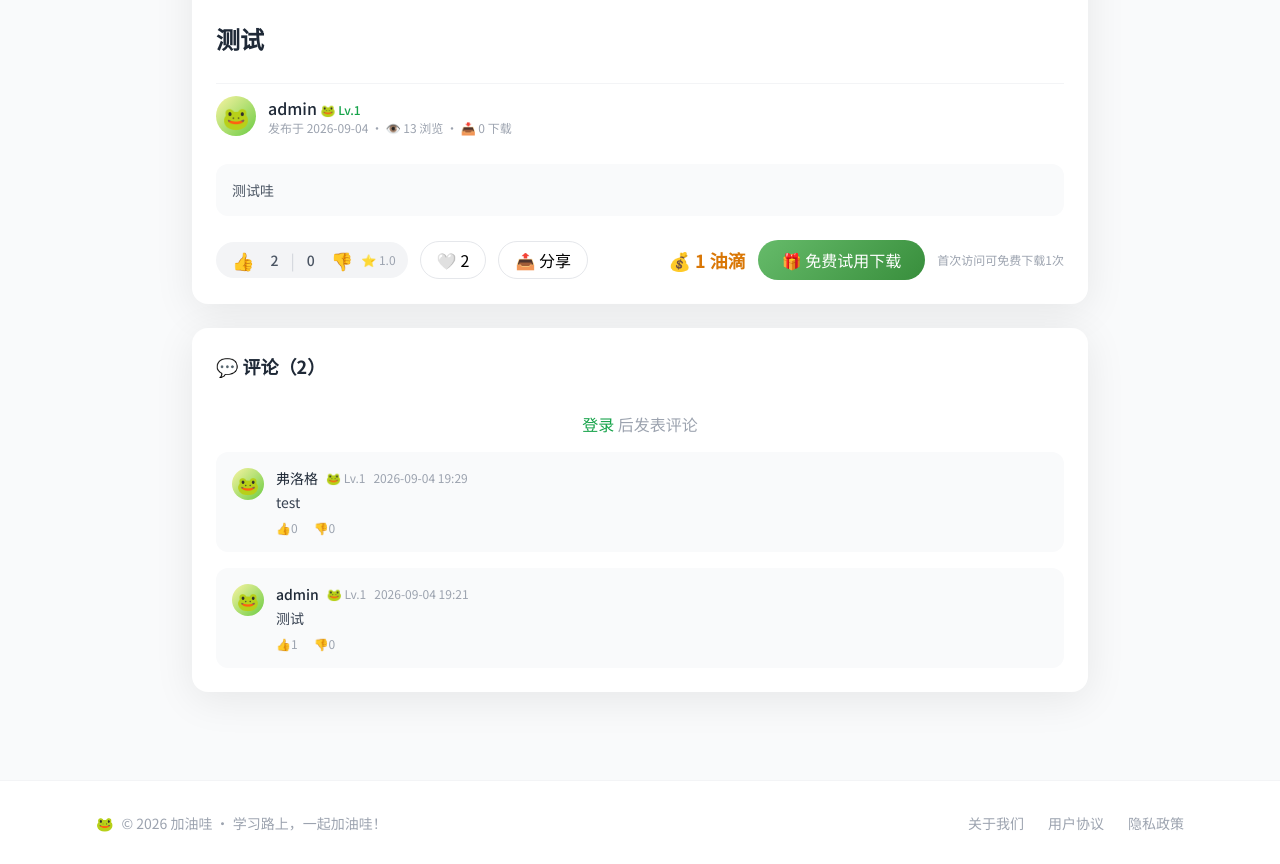
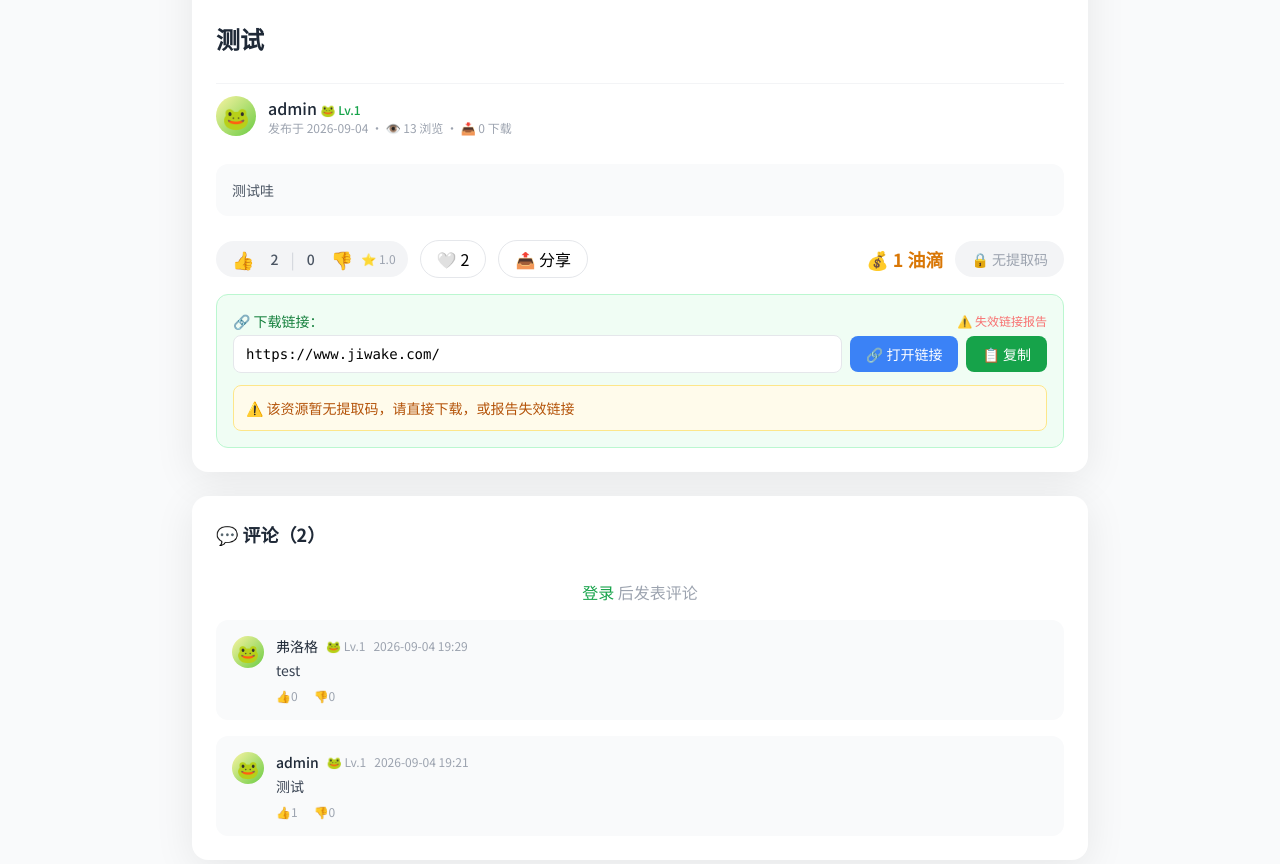
Before and after one commit to clytiee/jiayouwa, a Django app: page /resource/1/ in a window 1280 px wide. Shown: the part 646-1510 px from the top of the page. Before the commit the page ends 1478 px from the top, so only its background shows below. Run offline with Django 5.2, Linux system fonts and the light colour scheme; data comes from the database, SQL or seed files in the repository; tables that the repository leaves empty hold one stand-in row (values such as "Sample post"); some libraries are stand-ins or nearby versions.

Commit message:
修复各种状态下，下载按钮和提取码显示

```diff
--- a/resources/views.py
+++ b/resources/views.py
@@ -251,6 +251,15 @@ def resource_detail(request, resource_id):
     if user.is_authenticated:
         has_purchased = Download.objects.filter(user=user, resource=resource).exists()
 
+    # ===== 是否有提取码 =====
+    has_extract_code = bool(resource.extract_code and resource.extract_code.strip())
+
+    # ===== 下载权限判断 =====
+    is_uploader = user.is_authenticated and user.id == resource.uploader.id
+    has_purchased = False
+    if user.is_authenticated:
+        has_purchased = Download.objects.filter(user=user, resource=resource).exists()
+
     # 是否已付费（上传者自动视为已付费）
     can_see_extract = is_uploader or has_purchased or resource.price == 0
 
@@ -321,6 +330,7 @@ def resource_detail(request, resource_id):
         'comments': comments_page,
         'related_resources': related_resources,
         'comment_count': comments.count(),
+        'has_extract_code': has_extract_code,
     }
 
     return render(request, 'resources/resource_detail.html', context)
@@ -432,6 +442,38 @@ def free_download(request, resource_id):
         'message': '🎉 首次免费下载成功！注册登录后可下载更多资源'
     })
 
+@login_required
+@require_POST
+def report_invalid(request, resource_id):
+    """报告资源链接失效"""
+    resource = get_object_or_404(Resource, id=resource_id)
+
+    # 记录报告（可以创建 Report 模型，简单起见先发通知）
+    from notifications.models import Notification
+
+    Notification.objects.create(
+        recipient=resource.uploader,
+        sender=request.user,
+        title=f'⚠️ 资源链接失效报告',
+        content=f'用户 {request.user.first_name|default:request.user.username} 报告资源《{resource.title}》的下载链接可能已失效，请核查。',
+        message_type='system',
+        related_resource=resource
+    )
+
+    # 同时给管理员发通知（如果有管理员账号）
+    from users.models import User
+    admin = User.objects.filter(is_superuser=True).first()
+    if admin:
+        Notification.objects.create(
+            recipient=admin,
+            sender=request.user,
+            title=f'⚠️ 资源链接失效报告',
+            content=f'用户 {request.user.first_name|default:request.user.username} 报告资源《{resource.title}》链接失效，请核查。',
+            message_type='system',
+            related_resource=resource
+        )
+
+    return JsonResponse({'success': True})
 
 # ========== 收藏切换 ==========
 
--- a/templates/resources/resource_detail.html
+++ b/templates/resources/resource_detail.html
@@ -231,6 +231,7 @@
 				class="flex items-center space-x-1 px-4 py-1.5 rounded-full border border-gray-200 hover:border-gray-300 transition">
 				📤 分享
 				</button>
+
                 <!-- 油滴价格 & 下载 -->
 				<div class="ml-auto flex items-center space-x-3">
 					{% if resource.price == 0 %}
@@ -239,34 +240,38 @@
 					<span class="text-amber-600 font-bold text-lg">💰 {{ resource.price }} 油滴</span>
 					{% endif %}
 
-                    <!-- 下载按钮 -->
-                    {% if is_uploader %}
+					<!-- 下载按钮（根据不同身份显示） -->
+					{% if not has_extract_code %}
+					<!-- 没有提取码：显示"无提取码"状态，不能购买 -->
+					<span class="text-sm text-gray-400 bg-gray-100 px-4 py-2 rounded-full">
+						🔒 无提取码
+					</span>
+					{% elif is_uploader %}
 					<!-- 上传者本人 -->
-                    <button @click="download()"
-                            class="btn-primary px-6 py-2">
+					<button @click="handleDownload()" class="btn-primary px-6 py-2">
 						📥 下载（本人资源）
 					</button>
 					{% elif has_purchased %}
 					<!-- 已购买 -->
-                    <button @click="download()"
-                            class="btn-primary px-6 py-2">
+					<button @click="handleDownload()" class="btn-primary px-6 py-2">
 						📥 重新下载
 					</button>
+					{% elif resource.price == 0 %}
+					<!-- 免费资源 -->
+					<button @click="handleDownload()" class="btn-primary px-6 py-2">
+						📥 免费下载
+					</button>
 					{% elif user.is_authenticated %}
-                    <!-- 登录用户，未购买 -->
-                    <button @click="download()"
-                            class="btn-primary px-6 py-2"
-                            :disabled="downloading">
-                        <span x-show="!downloading">📥 下载</span>
+					<!-- 登录用户，未购买，付费资源 -->
+					<button @click="handleDownload()" class="btn-primary px-6 py-2" :disabled="downloading">
+						<span x-show="!downloading">💰 支付并下载</span>
 						<span x-show="downloading">⏳ 处理中...</span>
 					</button>
 					{% else %}
 					<!-- 游客 -->
-                    <button @click="freeDownload()"
-                            class="btn-primary px-6 py-2"
-                            :disabled="freeTrialUsed">
+					<button @click="handleFreeTrial()" class="btn-primary px-6 py-2" :disabled="freeTrialUsed">
 						<span x-show="!freeTrialUsed">🎁 免费试用下载</span>
-                        <span x-show="freeTrialUsed">✅ 已使用免费机会</span>
+						<span x-show="freeTrialUsed">✅ 已使用</span>
 					</button>
 					<span class="text-xs text-gray-400">首次访问可免费下载1次</span>
 					{% endif %}
@@ -279,10 +284,23 @@
 
 				<!-- 下载链接 -->
 				<div class="mb-2">
+					<div class="flex items-center justify-between">
 						<p class="text-sm text-green-700 font-medium">🔗 下载链接：</p>
+						<!-- 失效链接报告 -->
+						<button @click="reportInvalid()"
+								class="text-xs text-red-400 hover:text-red-600 transition">
+							⚠️ 失效链接报告
+						</button>
+					</div>
 					<div class="flex items-center space-x-2 mt-1">
 						<input type="text" :value="downloadUrl" readonly
 							   class="flex-1 px-3 py-2 bg-white border border-gray-200 rounded-lg text-sm font-mono">
+						<!-- 打开链接按钮 -->
+						<button @click="openLink()"
+								class="px-4 py-2 bg-blue-500 text-white rounded-lg text-sm hover:bg-blue-600 transition">
+							🔗 打开链接
+						</button>
+						<!-- 复制按钮 -->
 						<button @click="copyText(downloadUrl)"
 								class="px-4 py-2 bg-green-600 text-white rounded-lg text-sm hover:bg-green-700 transition">
 							📋 复制
@@ -290,9 +308,9 @@
 					</div>
 				</div>
 
-				<!-- 提取码（付费资源需购买后显示） -->
+				<!-- 提取码 -->
 				<div x-show="showExtractCode" x-transition>
-					<p class="text-sm text-green-700 font-medium">🔑 提取码：</p>
+					<p class="text-sm text-green-700 font-medium mt-3">🔑 提取码：</p>
 					<div class="flex items-center space-x-2 mt-1">
 						<input type="text" :value="extractCode" readonly
 							   class="flex-1 px-3 py-2 bg-white border border-gray-200 rounded-lg text-sm font-mono">
@@ -303,10 +321,26 @@
 					</div>
 				</div>
 
-				<!-- 如果付费且未购买，显示购买提示 -->
-				<div x-show="!showExtractCode && resourcePrice > 0 && !isUploader && !hasPurchased"
-					 class="mt-2 text-sm text-amber-600">
-					💡 支付 {{ resourcePrice }} 油滴后显示提取码
+				<!-- 如果没有提取码，显示提示 -->
+				<div x-show="!showExtractCode && !hasExtractCode"
+					 class="mt-3 p-3 bg-gray-50 border border-gray-200 rounded-lg">
+					<p class="text-sm text-gray-500">
+						🔒 该资源暂无提取码，请联系上传者获取
+					</p>
+				</div>
+
+				<!-- 如果未付费且不是上传者，显示付费提示 -->
+				<div x-show="!showExtractCode && resourcePrice > 0 && !isUploader"
+					 class="mt-3 p-3 bg-amber-50 border border-amber-200 rounded-lg">
+					{% if has_extract_code %}
+					<p class="text-sm text-amber-700">
+						💡 请点击上方的 <strong>"💰 支付并下载"</strong> 按钮，支付 <strong>{{ resource.price }}</strong> 油滴后显示提取码
+					</p>
+					{% else %}
+					<p class="text-sm text-amber-700">
+						⚠️ 该资源暂无提取码，请直接下载，或报告失效链接
+					</p>
+					{% endif %}
 				</div>
 
 				<p class="text-xs text-gray-500 mt-2" x-show="downloadMessage" x-text="downloadMessage"></p>
@@ -528,8 +562,45 @@ function resourceDetail() {
 			}
 		},
 
-        // 下载（登录用户）
-        async download() {
+		init() {
+			// 初始化下载信息
+			this.initDownload();
+		},
+
+		initDownload() {
+			// 默认显示下载链接（如果有）
+			if ('{{ resource.download_url }}') {
+				this.downloadUrl = '{{ resource.download_url|escapejs }}';
+				this.showDownload = true;
+				// 根据权限决定是否显示提取码
+				if ({{ can_see_extract|yesno:"true,false" }} && '{{ resource.extract_code|escapejs }}') {
+					this.extractCode = '{{ resource.extract_code|escapejs }}';
+					this.canSeeExtract = true;
+					this.showExtractCode = true;
+				} else {
+					// 不要强制设为 false，让后端数据决定
+					this.canSeeExtract = {{ can_see_extract|yesno:"true,false" }};
+					this.showExtractCode = false;
+				}
+			}
+		},
+
+		// 处理下载（统一入口）
+		async handleDownload() {
+			// 如果已显示提取码，直接打开链接
+			if (this.showExtractCode) {
+				this.openLink();
+				return;
+			}
+
+			// 未付费的付费资源，执行支付
+			if (!this.showExtractCode && this.resourcePrice > 0 && !this.isUploader && !this.hasPurchased) {
+				await this.payAndDownload();
+				return;
+			}
+
+			// 免费资源或已购买或上传者，直接获取下载信息
+			if (this.resourcePrice === 0 || this.isUploader || this.hasPurchased) {
 				this.errorMessage = '';
 				this.downloading = true;
 				try {
@@ -540,24 +611,89 @@ function resourceDetail() {
 					const data = await resp.json();
 					if (data.success) {
 						this.downloadUrl = data.download_url;
-					// 如果返回了提取码且用户有权限查看
+						this.showDownload = true;
 						if (data.extract_code && data.can_see_extract) {
 							this.extractCode = data.extract_code;
 							this.showExtractCode = true;
-					} else if (data.extract_code && !data.can_see_extract) {
-						this.showExtractCode = false;
+							this.canSeeExtract = true;
+						}
+						this.downloadMessage = '✅ 下载成功！';
+						setTimeout(() => { this.downloadMessage = ''; }, 3000);
 					} else {
-						this.showExtractCode = false;
+						this.errorMessage = data.error || '获取下载信息失败';
 					}
+				} catch(e) {
+					this.errorMessage = '网络错误';
+				}
+				this.downloading = false;
+			}
+		},
+
+        // 支付并下载（付费资源）
+		async payAndDownload() {
+			if (!this.canSeeExtract && this.resourcePrice > 0 && !this.isUploader) {
+				this.errorMessage = '';
+				this.downloading = true;
+				try {
+					const resp = await fetch("{% url 'resources:download' resource.id %}", {
+						method: 'POST',
+						headers: {'X-CSRFToken': '{{ csrf_token }}'}
+					});
+					const data = await resp.json();
+					console.log('支付响应:', data);
+					if (data.success) {
+						this.downloadUrl = data.download_url;
 						this.showDownload = true;
-					this.downloadMessage = data.is_free ? '🎉 免费下载成功！' : `✅ 已支付 ${data.oil_paid || ''} 油滴`;
+						// ✅ 直接设置显示提取码
+						if (data.extract_code) {
+							this.extractCode = data.extract_code;
+							this.canSeeExtract = true;
+							this.showExtractCode = true;
+						}
+						if (data.is_free) {
+							this.downloadMessage = '🎉 免费下载成功！';
+						} else {
+							this.downloadMessage = `✅ 已支付 ${data.oil_paid || this.resourcePrice} 油滴`;
+						}
+						setTimeout(() => { this.downloadMessage = ''; }, 5000);
+					} else {
+						this.errorMessage = data.error || '支付失败';
+					}
+				} catch(e) {
+					console.error('支付错误:', e);
+					this.errorMessage = '网络错误';
+				}
+				this.downloading = false;
+			}
+		},
+
+		// 游客免费试用
+		async handleFreeTrial() {
+			if (this.freeTrialUsed) return;
+			this.errorMessage = '';
+			try {
+				const resp = await fetch("{% url 'resources:free_download' resource.id %}", {
+					method: 'POST',
+					headers: {'X-CSRFToken': '{{ csrf_token }}'}
+				});
+				const data = await resp.json();
+				if (data.success) {
+					this.downloadUrl = data.download_url;
+					this.showDownload = true;
+					// 免费资源，提取码直接显示
+					if (data.extract_code) {
+						this.extractCode = data.extract_code;
+						this.showExtractCode = true;
+					}
+					this.downloadMessage = data.message || '🎉 免费下载成功！';
+					this.freeTrialUsed = true;
+					setTimeout(() => { this.downloadMessage = ''; }, 3000);
 				} else {
 					this.errorMessage = data.error || '下载失败';
 				}
 			} catch(e) {
 				this.errorMessage = '网络错误';
 			}
-			this.downloading = false;
 		},
 
 		// 复制文本
@@ -638,6 +774,38 @@ function resourceDetail() {
                     setTimeout(() => {
                         this.downloadMessage = '';
                     }, 3000);
+                });
+            }
+        },
+
+		// 打开链接
+		openLink() {
+			if (this.downloadUrl) {
+				window.open(this.downloadUrl, '_blank');
+			}
+		},
+
+		// 报告失效链接
+		reportInvalid() {
+			if (confirm('⚠️ 确定要提交失效链接报告吗？\n管理员将会核查该链接是否有效。')) {
+				fetch(`/resource/{{ resource.id }}/report-invalid/`, {
+					method: 'POST',
+					headers: {
+						'X-CSRFToken': '{{ csrf_token }}',
+						'Content-Type': 'application/json'
+					}
+				})
+				.then(response => response.json())
+				.then(data => {
+					if (data.success) {
+						this.downloadMessage = '✅ 已提交失效报告，感谢您的反馈！';
+						setTimeout(() => { this.downloadMessage = ''; }, 4000);
+					} else {
+						alert('提交失败，请稍后重试');
+					}
+				})
+				.catch(() => {
+					alert('网络错误，请稍后重试');
 				});
 			}
 		},
@@ -796,4 +964,5 @@ function createCommentHTML(comment) {
 }
 </script>
 
+
 {% endblock %}
```
Lines whose indentation alone changed are shown as unchanged.
